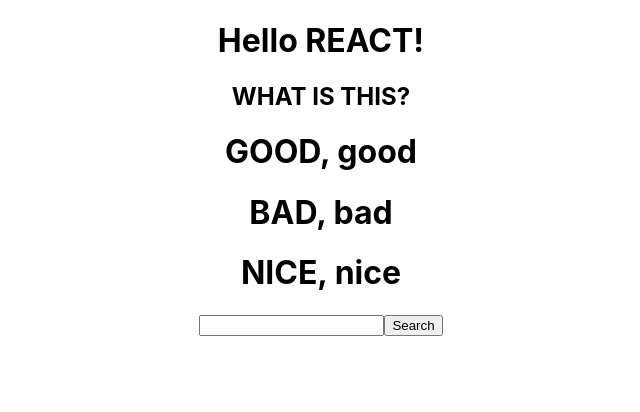
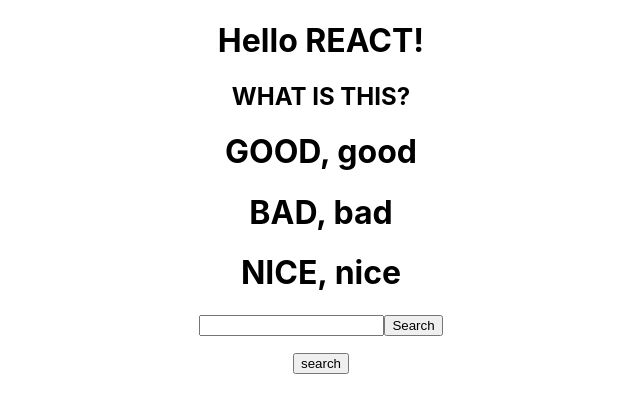
Before and after one commit to KwagDaeho/react_study_1, a React (Create React App) app: page / in a window 1280 px wide. Shown: the top 412 px of the page, without its empty margins (319-959 px from the left). Built offline with nearby package versions, Linux system fonts and the light colour scheme.

Commit message:
add:hookFlow

```diff
--- a/src/App.js
+++ b/src/App.js
@@ -53,12 +53,28 @@
       <p>{typing ? `Looking for....${keyword}` : result}</p>
     </>
   );
+  const [show, setShow] = React.useState(false);
+  function hookFlow_handleClick() {
+    setShow(true);
+  }
+  let hookFlow = (
+    <>
+      <button onClick="hookFlow_handleClick">search</button>
+      {show ? (
+        <>
+          <input></input>
+          <p></p>
+        </>
+      ) : null}
+    </>
+  );
   return (
     <div className="App">
       {elementTitle}
       {elementSub}
       {parts}
       {lastResult}
+      {hookFlow}
     </div>
   );
 }
```
